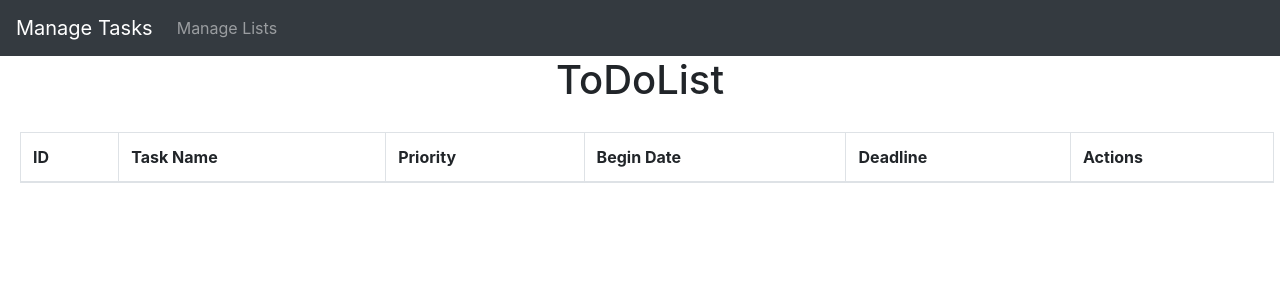
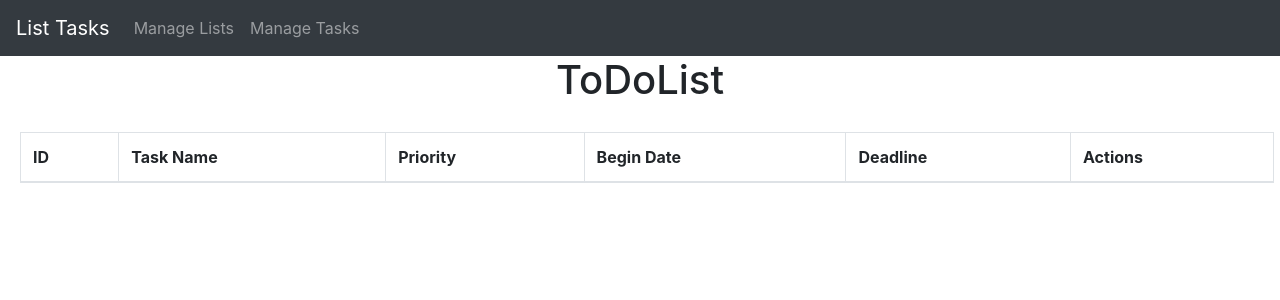
Before and after one commit to Jelmer-Ketelaar/ToDoList, a PHP site: page /Jaar-2/listTask.php?list_id=1 in a window 1280 px wide. Shown: the top 300 px of the page. Run offline with PHP 8.4, Linux system fonts and the light colour scheme; data that the repository does not hold is empty.

Commit message:
Added a link to the homepage

```diff
--- a/listTask.php
+++ b/listTask.php
@@ -38,7 +38,7 @@ $db_select = mysqli_select_db($conn, 'ToDoList');
 <body>
 <!-- Navbar starts here -->
 <nav class="navbar navbar-expand-lg navbar-dark bg-dark">
-    <a class="navbar-brand" href="#" style="cursor: auto">Manage Tasks</a>
+    <a class="navbar-brand" href="#" style="cursor: auto">List Tasks</a>
     <button class="navbar-toggler" type="button" data-toggle="collapse" data-target="#navbarNav"
             aria-controls="navbarNav" aria-expanded="false" aria-label="Toggle navigation">
         <span class="navbar-toggler-icon"></span>
@@ -47,6 +47,9 @@ $db_select = mysqli_select_db($conn, 'ToDoList');
         <ul class="navbar-nav">
             <li class="nav-item">
                 <a class="nav-link" href="manageList.php">Manage Lists</a>
+            </li>
+            <li class="nav-item">
+                <a class="nav-link" href="index.php">Manage Tasks</a>
             </li>
 
             <?php
```
